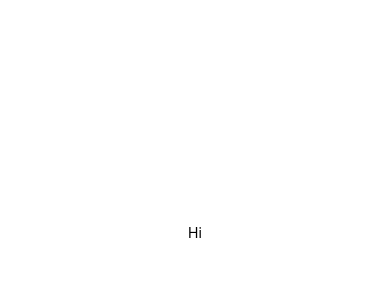
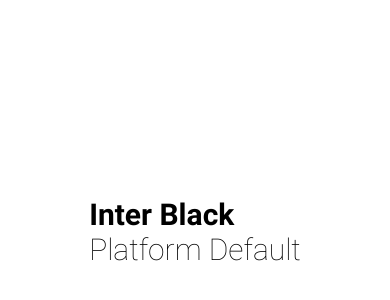
Before and after one commit to ignacijus/Whats-App-clone, a React Native app: screen / in a window 390 px wide. Shown: the part 190-490 px from the top of the page. Built offline with nearby package versions, Linux system fonts and the light colour scheme.

Commit message:
load fonts

```diff
--- a/App.js
+++ b/App.js
@@ -2,6 +2,7 @@
 import { useState, useEffect, useCallback } from "react";
 import { Button, SafeAreaView, StyleSheet, Text, View } from "react-native";
 import { SafeAreaProvider } from "react-native-safe-area-context";
+import { useFonts } from "expo-font";
 import * as SplashScreen from "expo-splash-screen";
 
 SplashScreen.preventAutoHideAsync();
@@ -9,26 +10,31 @@
 export default function App() {
   const [appIsLoaded, setAppIsLoaded] = useState(false);
 
-  useEffect(() => {
-    setTimeout(() => {
-      setAppIsLoaded(true);
-    }, 2000);
+  const [fontsLoaded] = useFonts({
+    "Roboto-Black": require("./assets/fonts/Roboto-Black.ttf"),
+    "Roboto-Bold": require("./assets/fonts/Roboto-Bold.ttf"),
+    "Roboto-Thin": require("./assets/fonts/Roboto-Thin.ttf"),
   });
 
-  const onLayout = useCallback(async () => {
-    if (appIsLoaded) {
+  const onLayoutRootView = useCallback(async () => {
+    if (fontsLoaded) {
       await SplashScreen.hideAsync();
     }
-  }, [appIsLoaded]);
+  }, [fontsLoaded]);
 
-  if (!appIsLoaded) {
+  if (!fontsLoaded) {
     return null;
   }
 
   return (
-    <SafeAreaProvider style={styles.container} onLayout={onLayout}>
+    <SafeAreaProvider style={styles.container} onLayout={onLayoutRootView}>
       <SafeAreaView>
-        <Text>Hi</Text>
+        <Text style={{ fontFamily: "Roboto-Bold", fontSize: 30 }}>
+          Inter Black
+        </Text>
+        <Text style={{ fontFamily: "Roboto-Thin", fontSize: 30 }}>
+          Platform Default
+        </Text>
         <StatusBar style="auto" />
       </SafeAreaView>
     </SafeAreaProvider>
--- a/app.json
+++ b/app.json
@@ -7,13 +7,11 @@
     "icon": "./assets/icon.png",
     "userInterfaceStyle": "light",
     "splash": {
-      "image": "./assets/splash.png",
-      "resizeMode": "contain",
+      "image": "./assets/SplashScreen.png",
+      "resizeMode": "cover",
       "backgroundColor": "#ffffff"
     },
-    "assetBundlePatterns": [
-      "**/*"
-    ],
+    "assetBundlePatterns": ["**/*"],
     "ios": {
       "supportsTablet": true
     },
```
Also changed, not shown: assets/SplashScreen.png (added), assets/splash.png (deleted).
